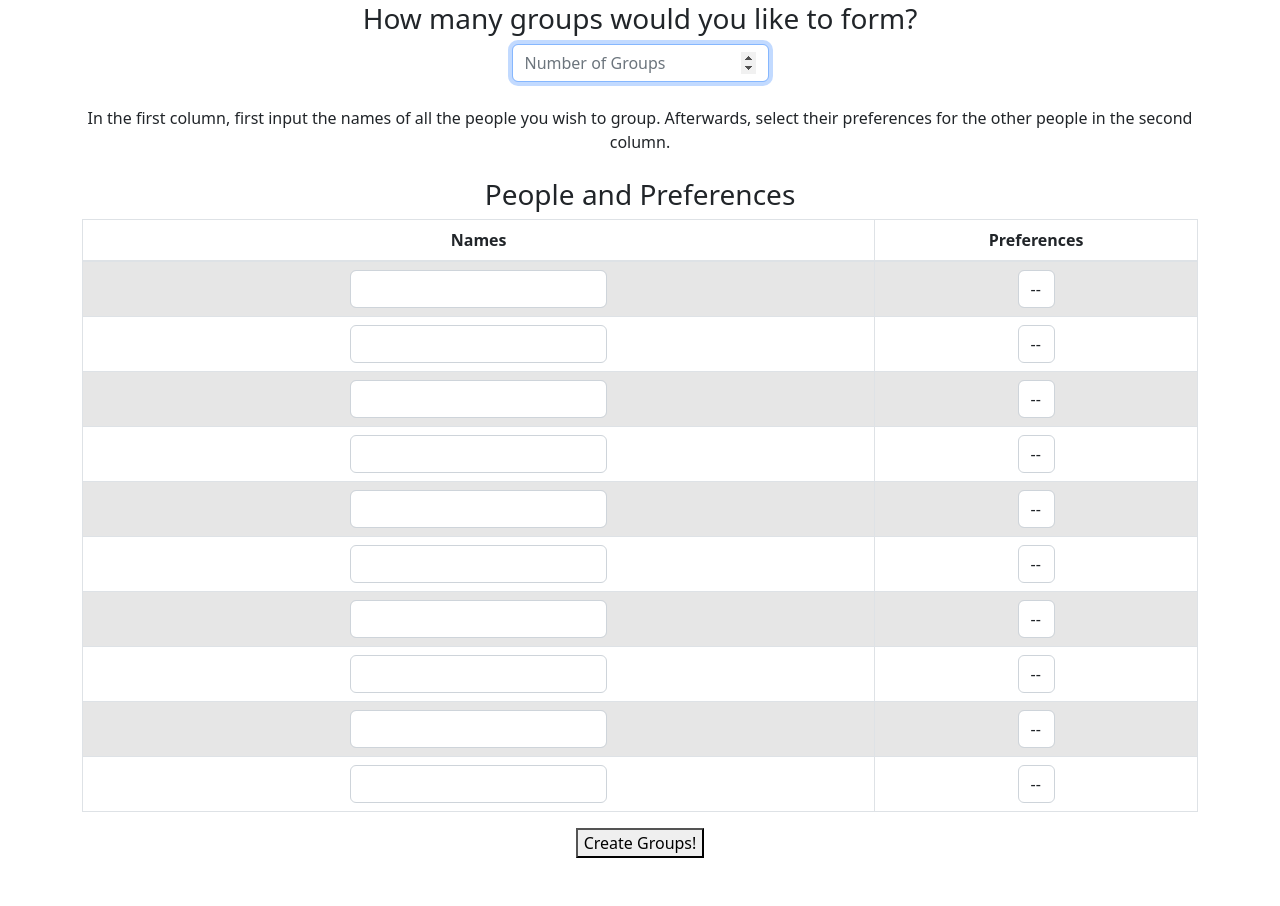
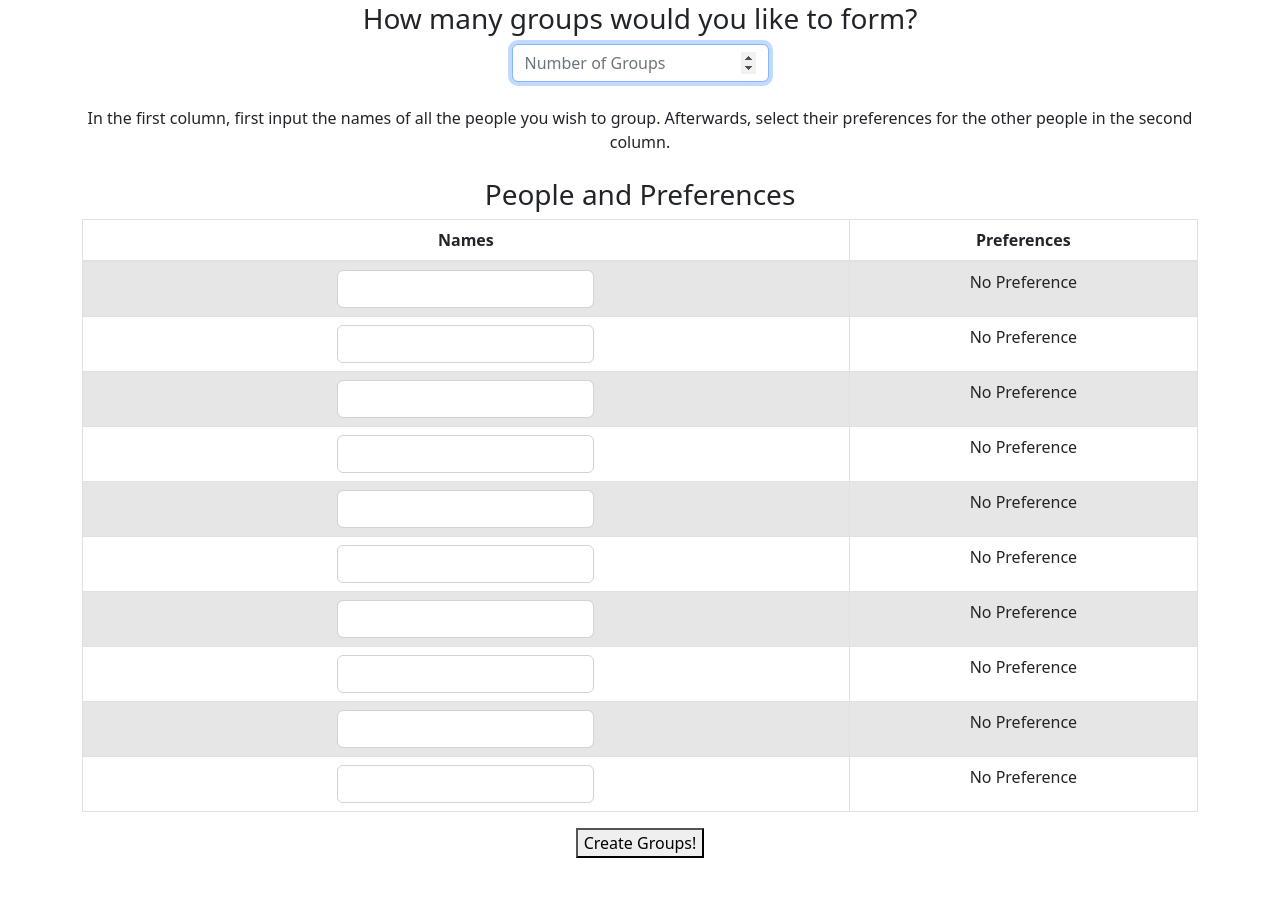
Before and after one commit to Lemon-marmalade/Thoughtful-Randomness-Public, a Python web app: template final/templates/input.html in a window 1280 px wide. Shown: the part 126-1032 px from the top of the page. Run offline with Jinja, Linux system fonts and the light colour scheme; the template is opened without the code that fills it: most values are stand-ins (such as "Sample title", 1, 10 or a date in 2020).

Commit message:
Mon, Nov 11, 2024, 1:02 PM -08:00

```diff
--- a/final/templates/input.html
+++ b/final/templates/input.html
@@ -25,15 +25,14 @@
             </thead>
             <tbody>
                 {% for person in range(people) %}
-                    <tr>
+                    <tr *ngFor="let person of people; let i = index">
                         <td>
-                            <input autocomplete="off" class="form-control mx-auto w-auto" name="name" type="text" id="name{{ person }}" oninput="updatePreferences()">
+                            <input autocomplete="off" class="form-control mx-auto w-auto" name="name" type="text" [(ngModel)]="people[i].name" (input)="updatePreferences()">
                         </td>
                         <td>
-                            <select class="form-control mx-auto w-auto" id="preferences{{ person }}">
-                                <option value="no_preference">--</option>
-                                <!-- Options will be populated by JavaScript -->
-                            </select>
+                            <ng-select [items]="getPreferences(i)" bindLabel="name" bindValue="name" [(ngModel)]="people[i].preferences" multiple>
+                                <ng-option value="no_preference">No Preference</ng-option>
+                            </ng-select>
                         </td>
                     </tr>
                 {% endfor %}
```
